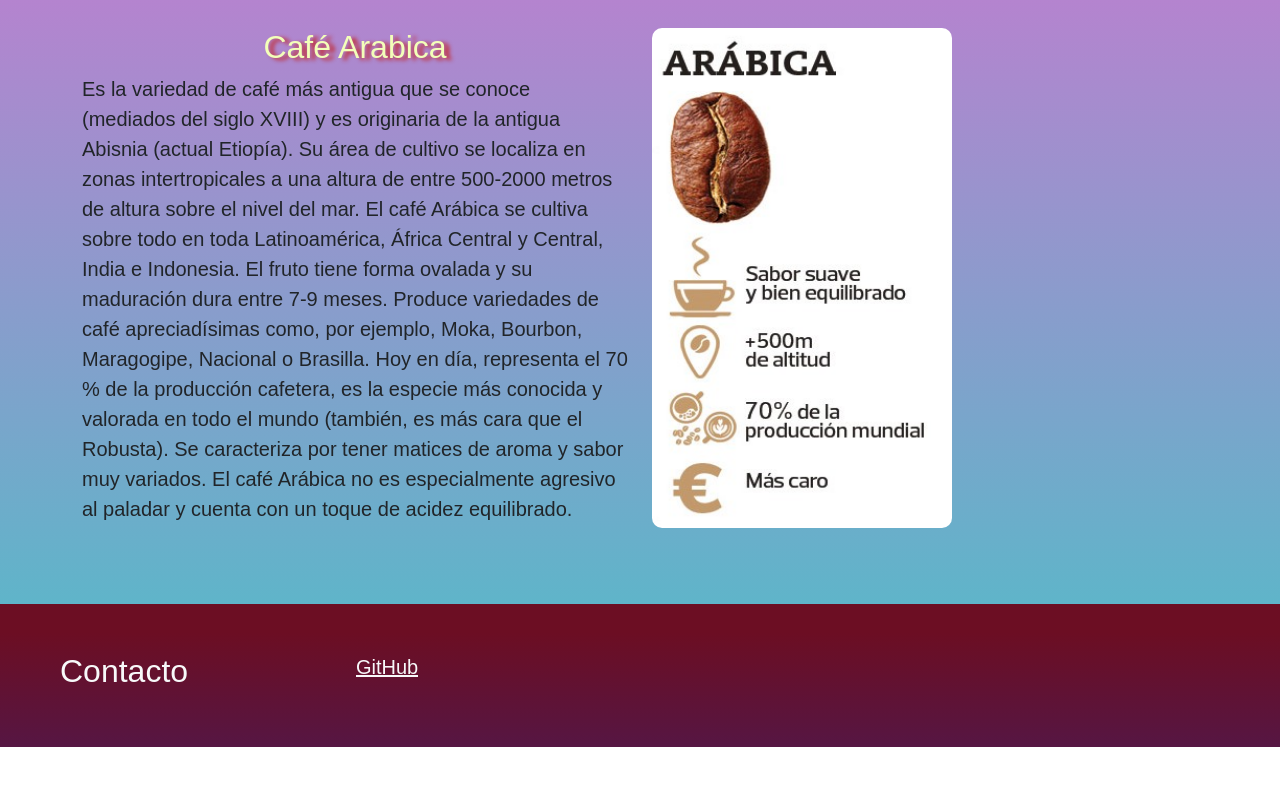
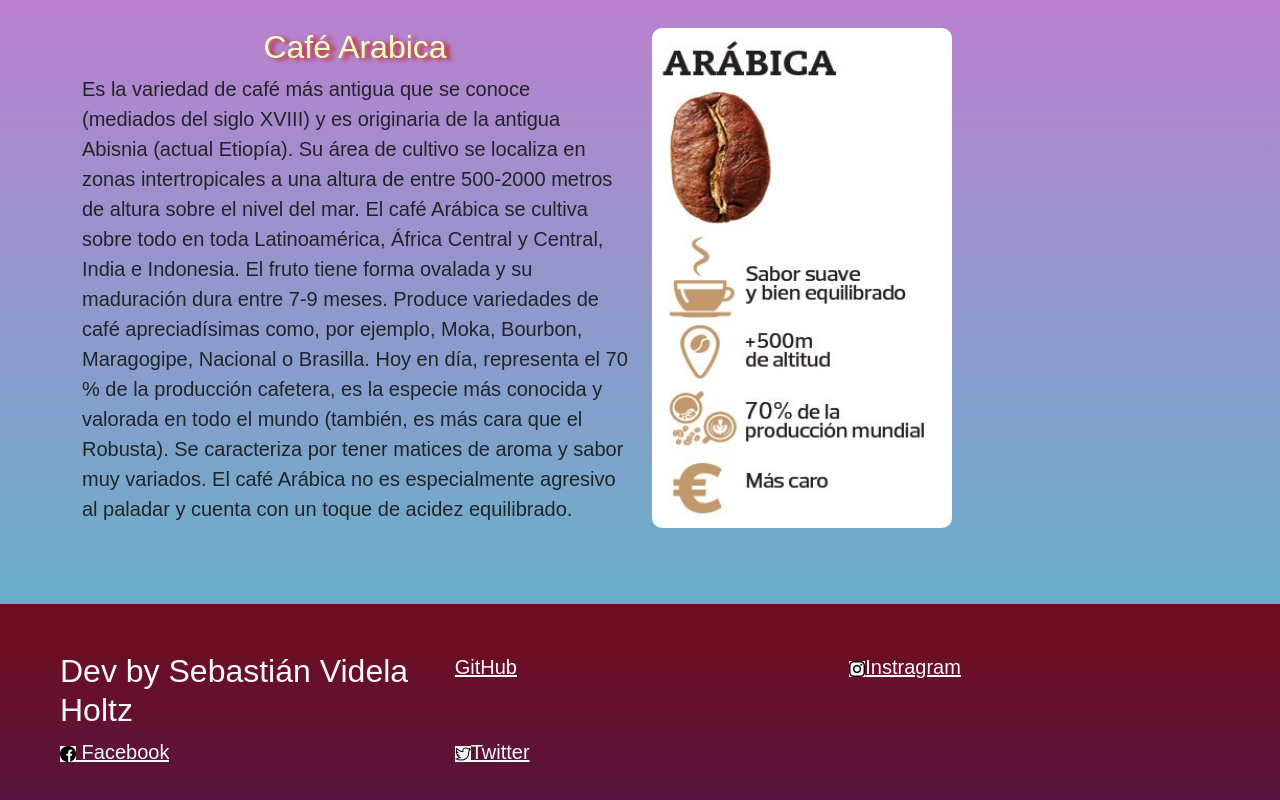
Before and after one commit to SebastianVidelaHoltz/pre-entrega3-Sebastian-Videla-Holtz, a website: page Variedades.html in a window 1280 px wide. Shown: the part 1013-1813 px from the top of the page. Before the commit the page ends 1760 px from the top, so only its background shows below. Drawn offline with nearby package versions, Linux system fonts and the light colour scheme.

Commit message:
cambié estilo de footer

```diff
--- a/Variedades.html
+++ b/Variedades.html
@@ -88,9 +88,11 @@
       <!--footer-->
       <div class="container-fluid">
         <div class="row p-5 bg-footer text-light">
-          <div class="col-xs-12 col-md-6 col-lg-3 h2">Contacto</div>
-          <div class="col-xs-12 col-md-6 col-lg-3">
-            <a href="https://github.com/SebastianVidelaHoltz" target="_blank" class="text-light">GitHub</a></div>
+          <div class="col-sm-12 col-md-6 col-lg-4 h2">Dev by Sebastián Videla Holtz</div>
+          <div class="col-sm-12 col-md-6 col-lg-4"><a href="https://github.com/SebastianVidelaHoltz" target="_blank" class="text-light">GitHub</a></div>
+          <div class="col-sm-12 col-md-6 col-lg-4"><a href="https://www.instagram.com/" target="_blank" class="text-light"><img src="./media/instagram.jpeg" alt="Instragram">Instragram </a></div>
+             <div class="col-sm-12 col-md-6 col-lg-4"><a href="https://www.facebook.com/tu_pagina" target="_blank" class="text-light"><img src="./media/facebook.jpeg" alt="Facebook"> Facebook</a></div>
+             <div class="col-sm-12 col-md-6 col-lg-4 "><a href="https://www.twitter.com/tu_pagina" target="_blank" class="text-light"><img src="./media/twitter.jpeg" alt="Facebook">Twitter</a></div>
         </div>
       </div>
 <script src="bootstrap-5.2.3-dist/js/bootstrap.bundle.js"></script>
```
Also changed, not shown: Curiosidades.html (+9 -6 lines), Métodos.html (+5 -2 lines).
